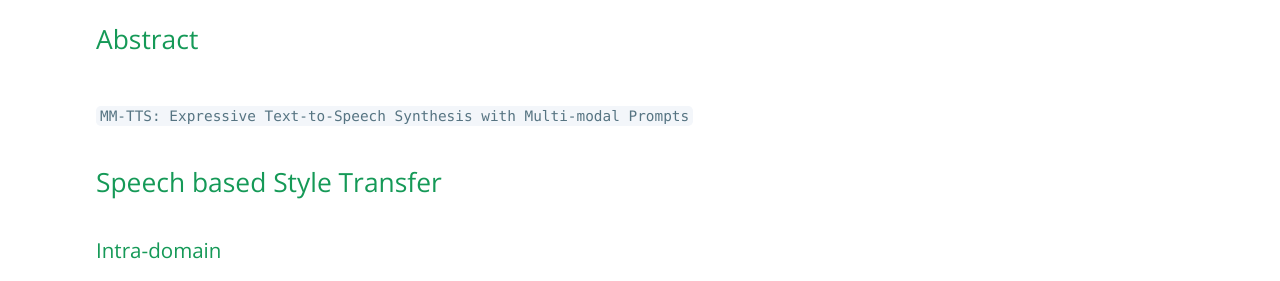
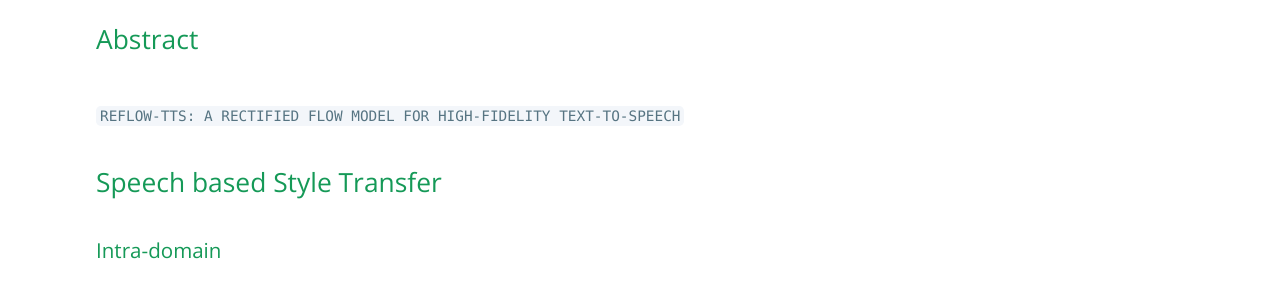
Before and after one commit to gwh22/ReFlow-TTS, a Jekyll site: the page built from index.md, in a window 1280 px wide and 900 px high. Shown: the part 422-703 px from the top of the window. Built offline with Jekyll 4.4.1, drawn with Linux system fonts in a browser that asks for light colours; our own code applies the rules of GitHub Pages for plain Markdown files; the repository's description, which GitHub fills in, is left out.

Commit message:
Update index.md

```diff
--- a/index.md
+++ b/index.md
@@ -2,7 +2,7 @@
 ## Abstract
 
 
-`MM-TTS: Expressive Text-to-Speech Synthesis with Multi-modal Prompts`
+`REFLOW-TTS: A RECTIFIED FLOW MODEL FOR HIGH-FIDELITY TEXT-TO-SPEECH`
 ---
 
 ## Speech based Style Transfer
```
